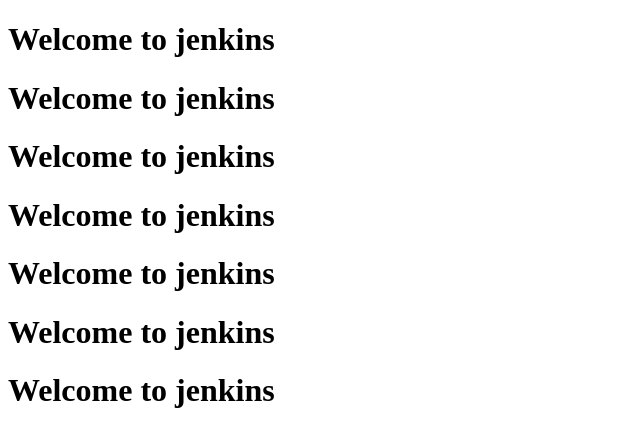
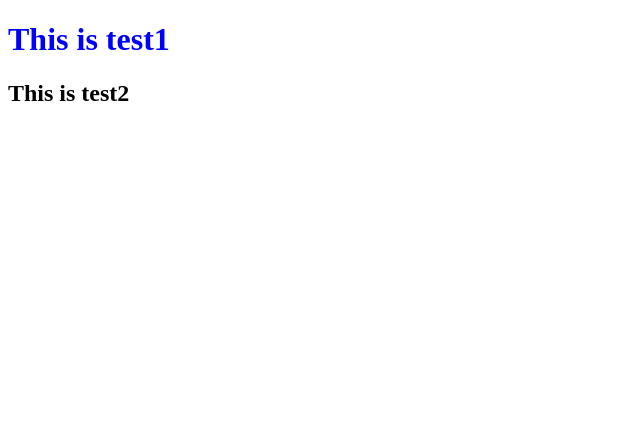
Before and after one commit to aasanki17/html-demo, a plain HTML site: page index.html in a window 1280 px wide. Shown: the whole page, without its empty margins (0-640 px from the left). Drawn offline with Linux system fonts and the light colour scheme.

Commit message:
initial commit

```diff
--- a/index.html
+++ b/index.html
@@ -5,14 +5,14 @@
     <meta name="viewport" content="width=device-width, initial-scale=1.0">
     <meta http-equiv="X-UA-Compatible" content="ie=edge">
     <title>Document</title>
+    <style>
+    h1 {
+        color:blue;
+    }
+    </style>
 </head>
 <body>
-    <h1> Welcome to jenkins</h1>
-    <h1> Welcome to jenkins</h1>
-    <h1> Welcome to jenkins</h1>
-    <h1> Welcome to jenkins</h1>
-    <h1> Welcome to jenkins</h1>
-    <h1> Welcome to jenkins</h1>
-    <h1> Welcome to jenkins</h1>
+    <h1> This is test1</h1>
+    <h2  > This is test2</h2>
 </body>
 </html>
```
